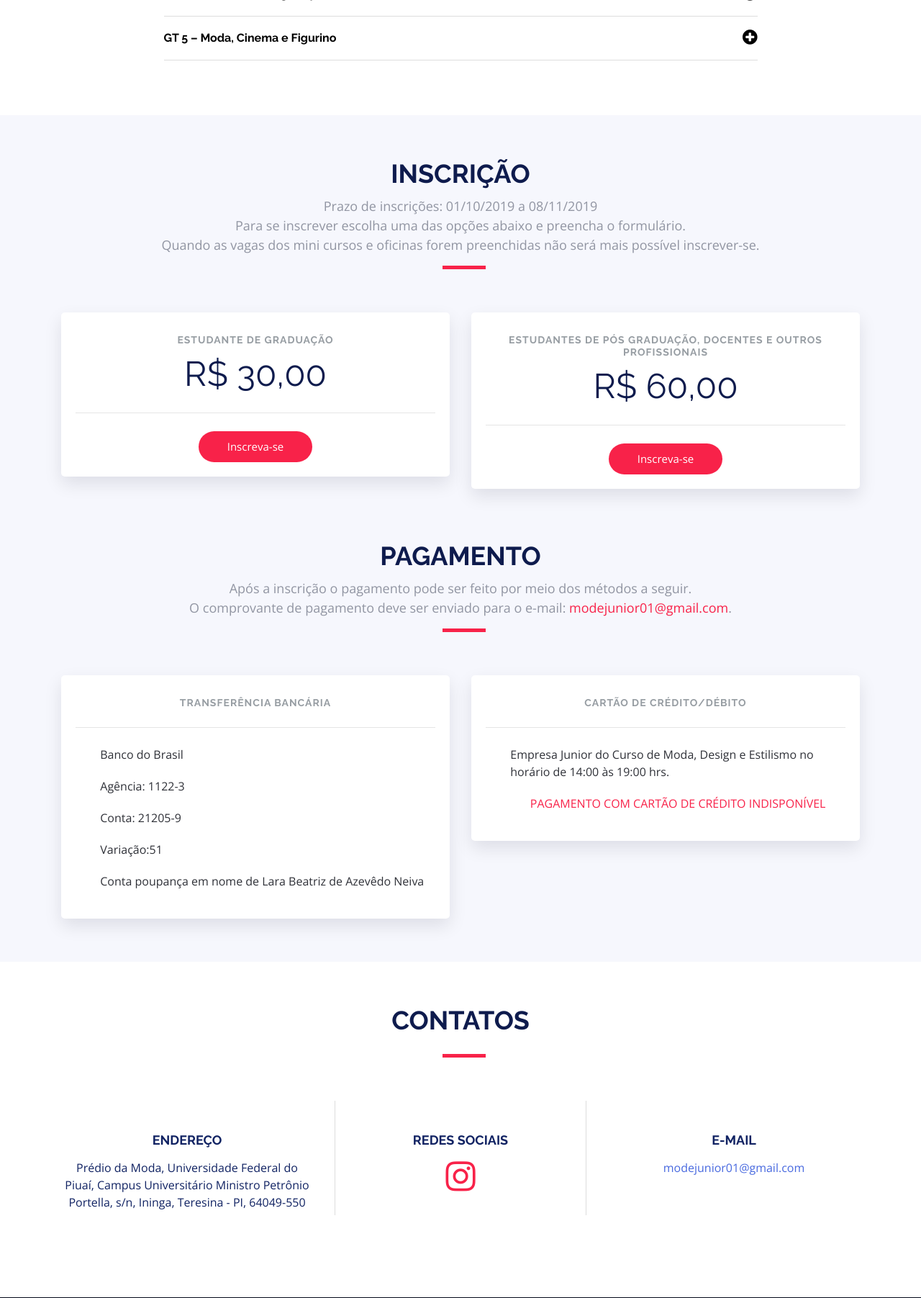
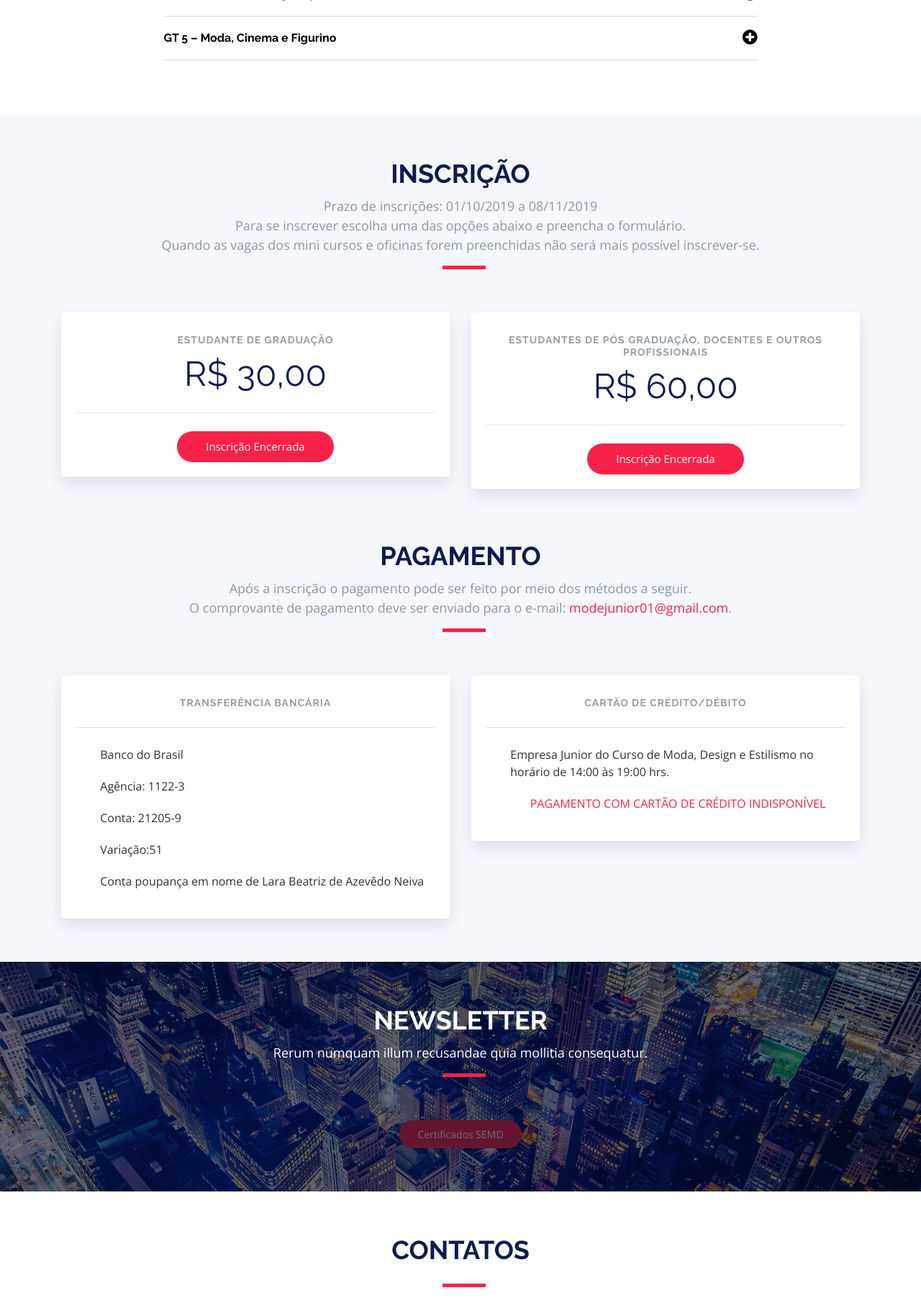
Before and after one commit to Francisco-Jair/site_eventos, a Django app: page / in a window 1280 px wide. Shown: the part 3764-5567 px from the top of the page at 72% size. Run offline with Django 3.2, Linux system fonts and the light colour scheme; data that the repository does not hold is empty; some libraries are stand-ins or nearby versions.

Commit message:
Adiciona arquivos de certificado

```diff
--- a/core/templates/base.html
+++ b/core/templates/base.html
@@ -60,7 +60,7 @@
           <li><a href="/#faq">Trabalhos</a></li>
           <li><a href="/#faq">Anais 2019</a></li>
           <li><a href="/#contact">Contato</a></li>
-          <li class="buy-tickets"><a href="/#buy-tickets">Inscrição</a></li>
+          <li class="buy-tickets"><a href="/#gallery">Certificados</a></li>
         </ul>
       </nav><!-- #nav-menu-container -->
     </div>
--- a/core/templates/index.html
+++ b/core/templates/index.html
@@ -567,7 +567,7 @@
                 <h6 class="card-price text-center">R$ 30,00</h6>
                 <hr>
                 <div class="text-center">
-                  <button type="button" class="btn" data-toggle="modal" data-target="#buy-ticket-modal" data-ticket-type="standard-access" onclick="verificarHorarios()">Inscreva-se</button>
+                  <button type="button" class="btn">Inscrição Encerrada</button>
                 </div>
               </div>
             </div>
@@ -579,7 +579,7 @@
                 <h6 class="card-price text-center">R$ 60,00</h6>
                 <hr>
                 <div class="text-center">
-                  <button type="button" class="btn" data-toggle="modal" data-target="#buy-ticket-modal" data-ticket-type="pro-access" onclick="verificarHorarios()">Inscreva-se</button>
+                  <button type="button" class="btn">Inscrição Encerrada</button>
                 </div>
               </div>
             </div>
@@ -684,6 +684,28 @@
       </div><!-- /.modal -->
 
     </section>
+
+  </section>
+
+  <!--==========================
+    Subscribe Section
+  ============================-->
+  <section id="subscribe">
+    <div class="container wow fadeInUp">
+      <div class="section-header">
+        <h2>Newsletter</h2>
+        <p>Rerum numquam illum recusandae quia mollitia consequatur.</p>
+      </div>
+
+      <form method="POST" action="#">
+        <div class="form-row justify-content-center">
+
+        <a href="{% static 'certificados/certificadoSEMD.pdf' %}" target="_blank"><button>Certificados SEMD</button></a>
+        </div>
+      </form>
+
+    </div>
+  </section>
 
     <!--==========================
       Contact Section
```
Also changed, not shown: 9 other files.
